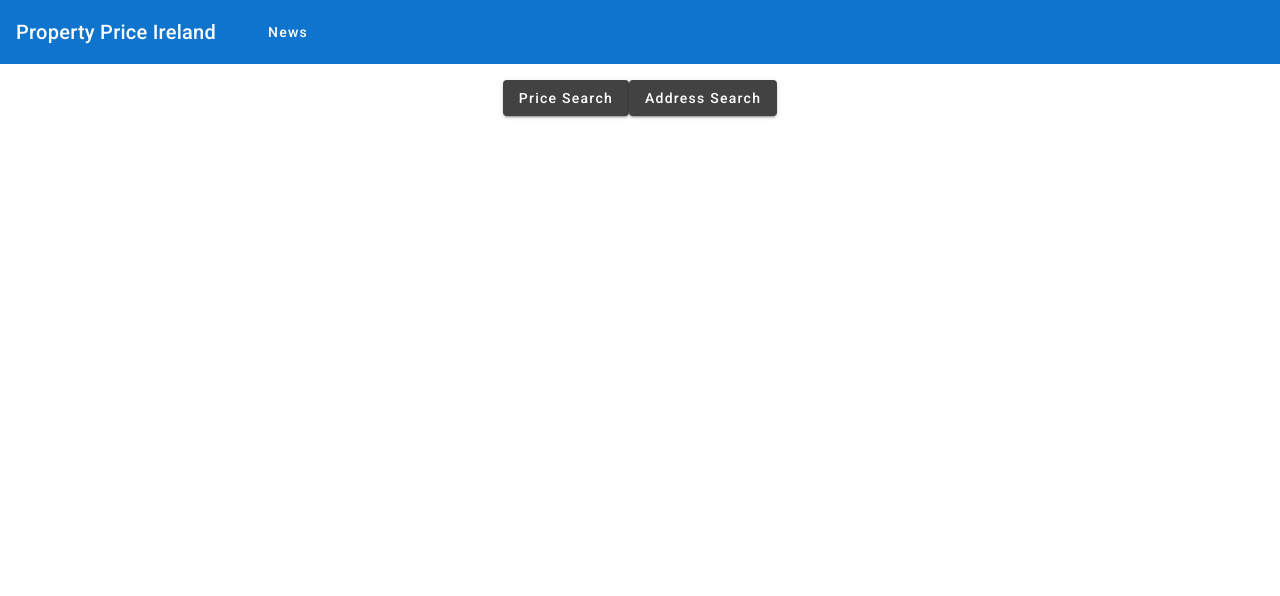
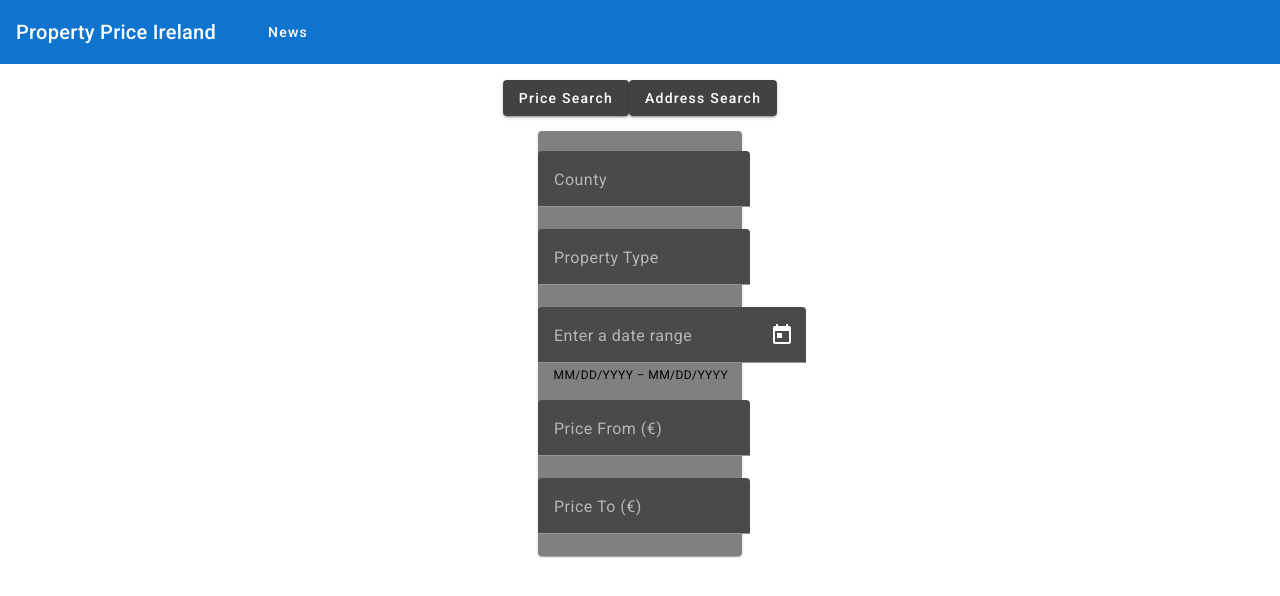
Before and after one commit to EvanSourke/PropertyPriceIre, an Angular app in the folder mean-course/: page / in a window 1280 px wide. Shown: the top 596 px of the page. Built offline with nearby package versions, Linux system fonts and the light colour scheme.

Commit message:
new 2 form functionality

```diff
--- a/mean-course/src/app/Houses/house-search/house-search.component.css
+++ b/mean-course/src/app/Houses/house-search/house-search.component.css
@@ -1,9 +1,16 @@
+.searchOptions{
+  text-align: center;
+  padding-bottom: 15px;
+}
+
 .form-fields {
   text-align: center;
 }
 
 .card {
   background-color: grey;
+  margin: 0 auto;
+  width: 20%;
 }
 
 .county {
@@ -16,5 +23,5 @@
 }
 
 .address {
-  width: 70;
+  text-align: center;
 }
--- a/mean-course/src/app/Houses/house-search/house-search.component.ts
+++ b/mean-course/src/app/Houses/house-search/house-search.component.ts
@@ -13,6 +13,18 @@ import {startWith, map} from 'rxjs/operators';
 })
 
 export class HouseSearchComponent implements OnInit {
+
+  PriceSearch=true;
+  AddressSearch=false;
+ toggleSearch1(){
+  this.PriceSearch=true;
+  this.AddressSearch=false;
+ };
+ toggleSearch2(){
+  this.PriceSearch=false;
+  this.AddressSearch=true;
+ };
+
 
   control = new FormControl('');
   counties: string[] = [
```
